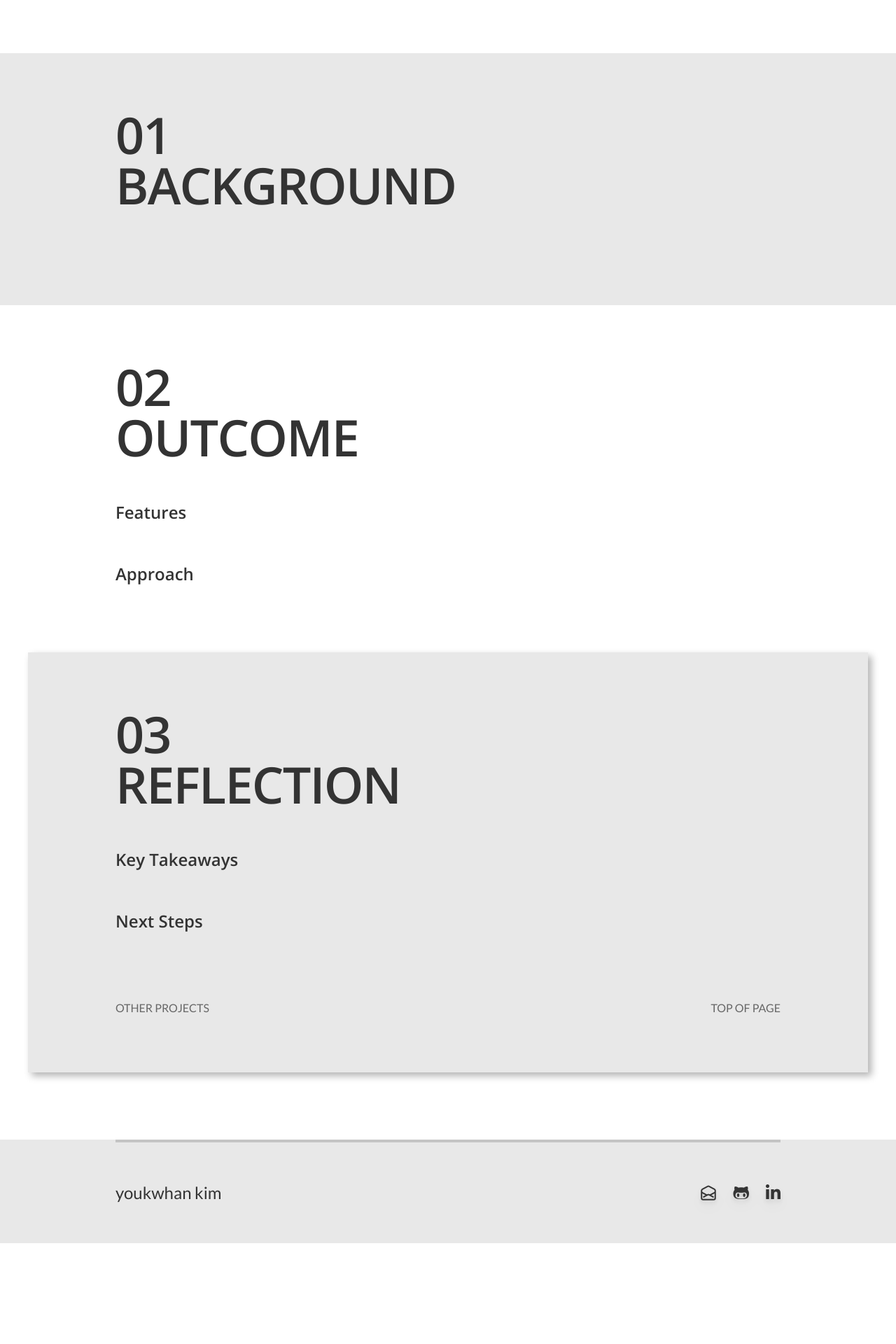
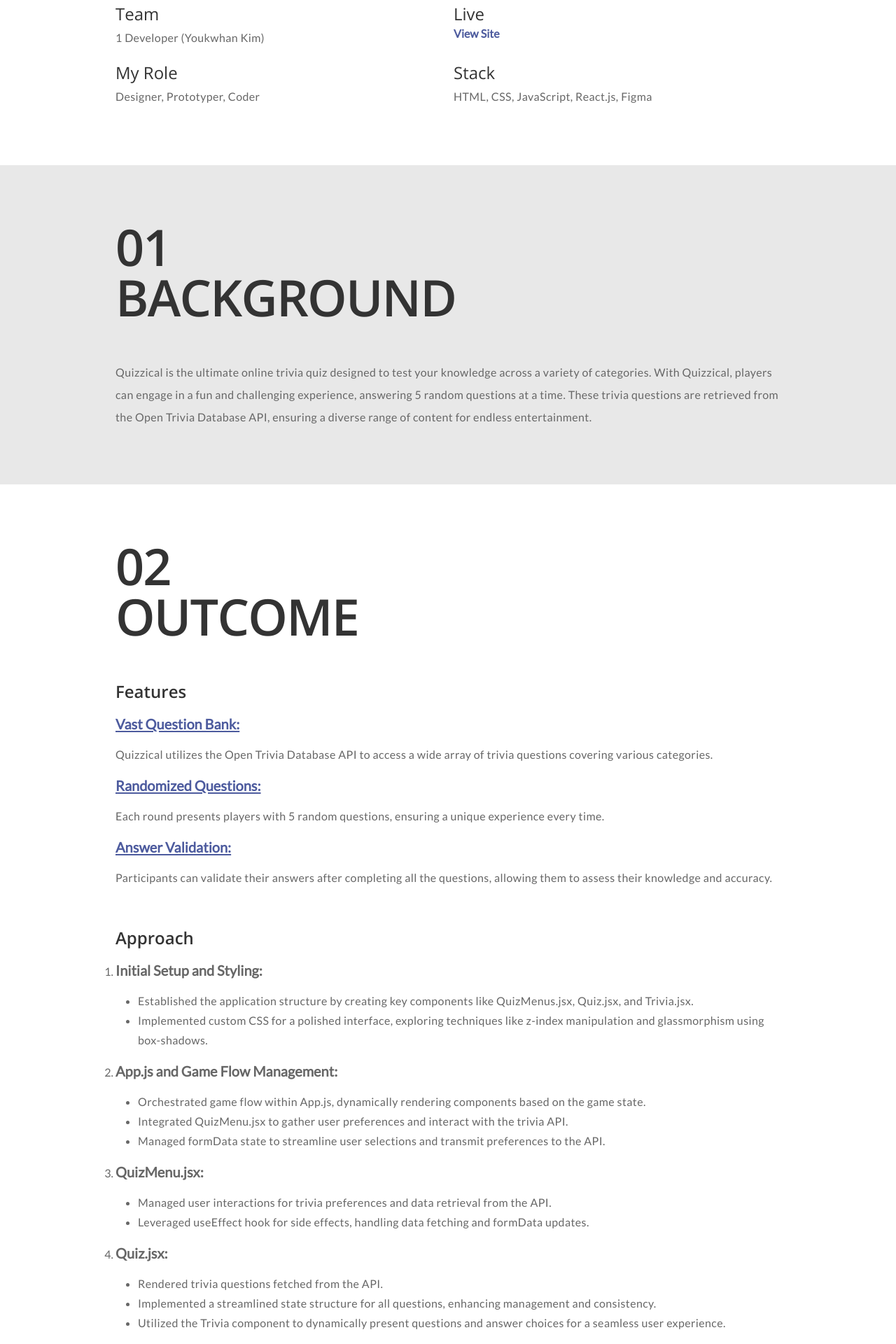
Before and after one commit to Youkwhan/portfoliov3, a React (Vite) app: page /projects/2 in a window 1280 px wide. Shown: the part 760-2680 px from the top of the page at 70% size. Before the commit the page ends 2536 px from the top, so only its background shows below. Built offline with nearby package versions, Linux system fonts and the light colour scheme.

Commit message:
chore(dataUtils.jsx): Update projectData for Project02-Quizzical

```diff
--- a/src/index.css
+++ b/src/index.css
@@ -48,17 +48,21 @@
   transform: scale(1.03);
 }
 
-.project01-accent{
-  color: rgb(225, 157, 0)
-}
-
 .link {
-  color: orange;
   font-weight: bold;
   text-decoration: none;
   transition: text-decoration 0.3s ease-in;
+  cursor: pointer;
 }
 
 .link:hover {
   text-decoration: underline;
 }
+
+.project01-accent {
+  color: rgb(225, 157, 0);
+}
+
+.project02-accent {
+  color: rgb(77, 91, 158);
+}
--- a/src/scenes/projectItem/index.jsx
+++ b/src/scenes/projectItem/index.jsx
@@ -30,7 +30,11 @@
           </div>
           <div>
             <h3 className="text-2xl text-primary-200">Live</h3>
-            <a href={projectData.live} target="_blank" className="link">
+            <a
+              href={projectData.live}
+              target="_blank"
+              className={`link project0${parsedProjectId}-accent`}
+            >
               View Site
             </a>
           </div>
@@ -62,9 +66,9 @@
           OUTCOME
         </h2>
         <h3 className="text-2xl font-semibold text-primary-200">Features</h3>
-        <p className="mb-14 mt-4">{projectData.features}</p>
+        <div className="mb-14 mt-4">{projectData.features}</div>
         <h3 className="text-2xl font-semibold text-primary-200">Approach</h3>
-        <p className="mt-4 leading-8">{projectData.approach}</p>
+        <div className="mt-4">{projectData.approach}</div>
       </section>
       <section
         id="reflection"
@@ -79,11 +83,11 @@
           <h3 className="text-2xl font-semibold text-primary-200">
             Key Takeaways
           </h3>
-          <p className="mb-14 mt-4">{projectData.learned}</p>
+          <div className="mb-14 mt-4">{projectData.learned}</div>
           <h3 className="text-2xl font-semibold text-primary-200">
             Next Steps
           </h3>
-          <p className="mt-4">{projectData.optimization}</p>
+          <div className="mt-4">{projectData.optimization}</div>
           <div className="flex items-center justify-between pt-20">
             <NavLink to="/" onClick={() => scrollToSection("navbar")}>
               OTHER PROJECTS
--- a/src/shared/dataUtils.jsx
+++ b/src/shared/dataUtils.jsx
@@ -1,4 +1,5 @@
 import project01 from "../assets/vanlife2.jpg";
+import project02 from "../assets/quizzical2.jpg";
 
 const projectsData = {
   1: {
@@ -43,6 +44,7 @@
             I have created an user account, to test the protected routes and log
             in to the hosts dashboard. To log in, use the following login
             details:
+          </p>
           <ul className="my-2 list-disc pl-8">
             <li>
               <p>Username: user@vanlife.com</p>
@@ -51,14 +53,26 @@
               <p>Password: van123</p>
             </li>
           </ul>
+          <p className="leading-7">
             I also added a very basic logout scenario, that logs out a user and
             revokes access to all protected routes.
           </p>
         </li>
       </ul>
     ),
-    approach:
-      "This project is developed using React Router, which is built on top of the Remix framework. By utilizing React Router's nested routes, our application behaves like a Single Page Application (SPA), providing a seamless and dynamic user experience. Additionally, we leverage Remix's server concepts of loaders and actions to efficiently perform data reads and writes. Throughout the development process of this app, MirageJS was used to mimick a database holding all the relevant information such as images, profiles and user details. After finishing up the router setup I connected this app to Google Firestore.",
+    approach: (
+      <p className="leading-8">
+        This project is developed using React Router, which is built on top of
+        the Remix framework. By utilizing React Router's nested routes, our
+        application behaves like a Single Page Application (SPA), providing a
+        seamless and dynamic user experience. Additionally, we leverage Remix's
+        server concepts of loaders and actions to efficiently perform data reads
+        and writes. Throughout the development process of this app, MirageJS was
+        used to mimick a database holding all the relevant information such as
+        images, profiles and user details. After finishing up the router setup I
+        connected this app to Google Firestore.
+      </p>
+    ),
     learned: (
       <ul className="my-2 list-disc pl-8">
         <li>
@@ -153,7 +167,199 @@
       </>
     ),
   },
-  2: {},
+  2: {
+    title: "Quizzical",
+    short_description:
+      "Immerse yourself in a world of trivia where curiosity is rewarded!",
+    image: project02,
+    team: "1 Developer (Youkwhan Kim)",
+    role: "Designer, Prototyper, Coder",
+    live: "https://harmonious-begonia-821825.netlify.app/",
+    stack: "HTML, CSS, JavaScript, React.js, Figma",
+    overview:
+      "Quizzical is the ultimate online trivia quiz designed to test your knowledge across a variety of categories. With Quizzical, players can engage in a fun and challenging experience, answering 5 random questions at a time. These trivia questions are retrieved from the Open Trivia Database API, ensuring a diverse range of content for endless entertainment.",
+    features: (
+      <ul>
+        <li>
+          <h4 className="project02-accent my-4 text-xl font-semibold underline underline-offset-2">
+            Vast Question Bank:
+          </h4>
+          <p className="leading-7">
+            Quizzical utilizes the Open Trivia Database API to access a wide
+            array of trivia questions covering various categories.
+          </p>
+        </li>
+        <li>
+          <h4 className="project02-accent my-4 text-xl font-semibold underline underline-offset-2">
+            Randomized Questions:
+          </h4>
+          <p className="leading-7">
+            Each round presents players with 5 random questions, ensuring a
+            unique experience every time.
+          </p>
+        </li>
+        <li>
+          <h4 className="project02-accent my-4 text-xl font-semibold underline underline-offset-2">
+            Answer Validation:
+          </h4>
+          <p className="leading-7">
+            Participants can validate their answers after completing all the
+            questions, allowing them to assess their knowledge and accuracy.
+          </p>
+        </li>
+      </ul>
+    ),
+    approach: (
+      <ol className="list-decimal">
+        <li>
+          <h4 className="my-4 text-xl font-semibold">
+            {" "}
+            Initial Setup and Styling:
+          </h4>
+          <ul className="my-2 list-disc pl-8">
+            <li>
+              <p className="leading-7">
+                Established the application structure by creating key components
+                like QuizMenus.jsx, Quiz.jsx, and Trivia.jsx.
+              </p>
+            </li>
+            <li>
+              <p className="leading-7">
+                Implemented custom CSS for a polished interface, exploring
+                techniques like z-index manipulation and glassmorphism using
+                box-shadows.
+              </p>
+            </li>
+          </ul>
+        </li>
+        <li>
+          <h4 className="my-4 text-xl font-semibold">
+            App.js and Game Flow Management:
+          </h4>
+          <ul className="my-2 list-disc pl-8">
+            <li>
+              <p className="leading-7">
+                Orchestrated game flow within App.js, dynamically rendering
+                components based on the game state.
+              </p>
+            </li>
+            <li>
+              <p className="leading-7">
+                Integrated QuizMenu.jsx to gather user preferences and interact
+                with the trivia API.
+              </p>
+            </li>
+            <li>
+              <p className="leading-7">
+                Managed formData state to streamline user selections and
+                transmit preferences to the API.
+              </p>
+            </li>
+          </ul>
+        </li>
+
+        <li>
+          <h4 className="my-4 text-xl font-semibold">QuizMenu.jsx:</h4>
+          <ul className="my-2 list-disc pl-8">
+            <li>
+              <p className="leading-7">
+                Managed user interactions for trivia preferences and data
+                retrieval from the API.
+              </p>
+            </li>
+            <li>
+              <p className="leading-7">
+                Leveraged useEffect hook for side effects, handling data
+                fetching and formData updates.
+              </p>
+            </li>
+          </ul>
+        </li>
+
+        <li>
+          <h4 className="my-4 text-xl font-semibold">Quiz.jsx:</h4>
+          <ul className="my-2 list-disc pl-8">
+            <li>
+              <p className="leading-7">
+                Rendered trivia questions fetched from the API.
+              </p>
+            </li>
+            <li>
+              <p className="leading-7">
+                Implemented a streamlined state structure for all questions,
+                enhancing management and consistency.
+              </p>
+            </li>
+            <li>
+              <p className="leading-7">
+                Utilized the Trivia component to dynamically present questions
+                and answer choices for a seamless user experience.
+              </p>
+            </li>
+          </ul>
+        </li>
+      </ol>
+    ),
+    learned: (
+      <ul className="my-2 list-disc pl-8">
+        <li>
+          <p className=" mb-2 leading-7">
+            <span className="project02-accent">Importance of Planning:</span> I
+            realized the significance of planning ahead to ensure the
+            development of pure functions and components. As new features were
+            added during the development process, I noticed that my code started
+            becoming more complex and cluttered. To address this, I took a step
+            back and went back to the drawing board. By carefully assessing the
+            impact on performance and the structure of the code, I was able to
+            break down the tasks and take a step-by-step approach. This allowed
+            me to maintain a more organized and efficient codebase that I could
+            easily follow. Although there are still areas I would like to
+            refactor, such as addressing props drilling and extracting functions
+            into their own files, planning ahead helped me avoid unnecessary
+            complexity and improve the overall code quality.
+          </p>
+        </li>
+        <li>
+          <p className="leading-7">
+            <span className="project02-accent">Understanding Hooks:</span>{" "}
+            Through the development of Quizzical, I gained a deep understanding
+            of React hooks, specifically useState and useEffect. These hooks
+            played a crucial role in managing state and handling component
+            lifecycle events. I learned how to leverage the useState hook to
+            create and manage state variables within functional components,
+            enabling me to easily track and update data. The useEffect hook
+            proved invaluable in managing side effects, such as fetching data
+            from the API and performing actions in response to component
+            lifecycle events. By mastering these hooks, I was able to ensure the
+            proper flow and behavior of my application.
+          </p>
+        </li>
+      </ul>
+    ),
+    optimization: (
+      <ul className="my-2 list-disc pl-8">
+        <li>
+          <p className="leading-7">
+            User input to control number of questions.
+          </p>
+        </li>
+        <li>
+          <p className="leading-7">Count down timer.</p>
+        </li>
+        <li>
+          <p className="leading-7">
+            Add a leaderboard to track high scores and encourage competition.
+          </p>
+        </li>
+        <li>
+          <p className="leading-7">
+            API token, so each session will GUARENTEE a unique pool of
+            questions, every rerun.
+          </p>
+        </li>
+      </ul>
+    ),
+  },
   3: {},
   4: {},
 };
```
Lines whose indentation alone changed are shown as unchanged.
